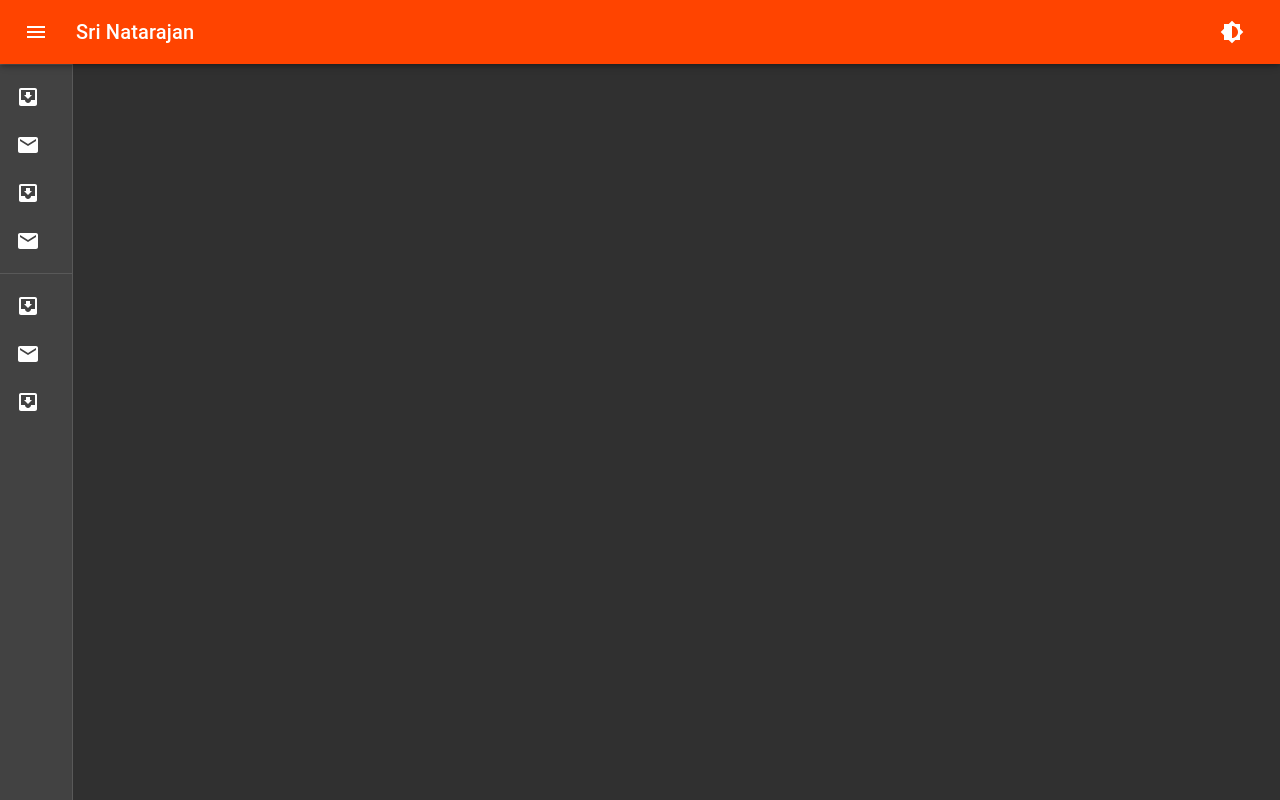
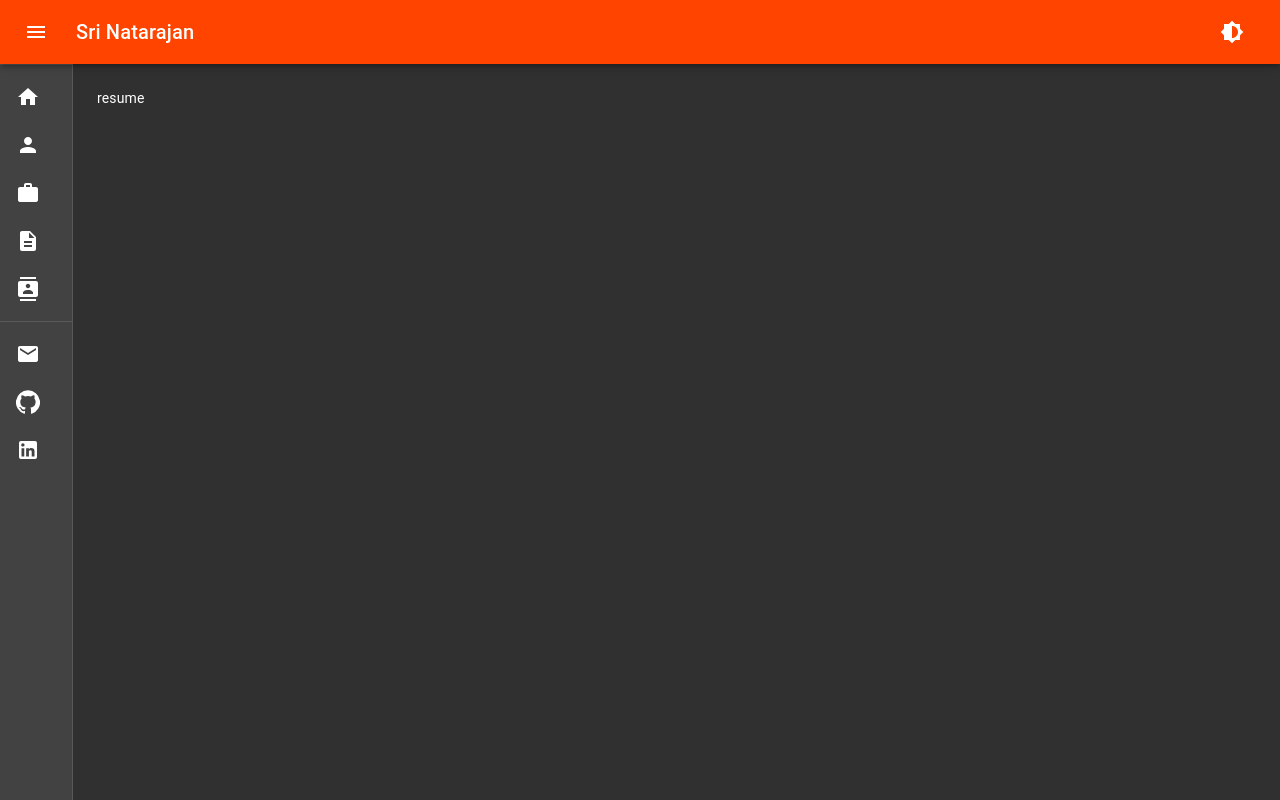
Before and after one commit to sriyegna/website-V4, a React (Create React App) app: page /resume in a window 1280 px wide. Built offline with nearby package versions, Linux system fonts and the light colour scheme.

Commit message:
Finished leftnav

```diff
--- a/package.json
+++ b/package.json
@@ -10,6 +10,7 @@
     "@testing-library/user-event": "^7.1.2",
     "react": "^16.13.1",
     "react-dom": "^16.13.1",
+    "react-router-dom": "^5.2.0",
     "react-scripts": "3.4.1"
   },
   "scripts": {
--- a/src/Components/Drawer/AppBar.js
+++ b/src/Components/Drawer/AppBar.js
@@ -9,7 +9,7 @@ import { makeStyles } from "@material-ui/core/styles";
 import Brightness6Icon from "@material-ui/icons/Brightness6";
 import MenuIcon from "@material-ui/icons/Menu";
 
-import { themeObject, drawerWidth } from "../../themeObject";
+import { drawerWidth } from "../../themeObject";
 
 const useStyles = makeStyles((theme) => ({
   appBar: {
--- a/src/Components/Drawer/Drawer.js
+++ b/src/Components/Drawer/Drawer.js
@@ -1,7 +1,7 @@
 import React from "react";
 import clsx from "clsx";
 
-import { makeStyles } from "@material-ui/core/styles";
+import { makeStyles, useTheme } from "@material-ui/core/styles";
 import Drawer from "@material-ui/core/Drawer";
 import List from "@material-ui/core/List";
 import Divider from "@material-ui/core/Divider";
@@ -10,10 +10,12 @@ import ChevronLeftIcon from "@material-ui/icons/ChevronLeft";
 import ListItem from "@material-ui/core/ListItem";
 import ListItemIcon from "@material-ui/core/ListItemIcon";
 import ListItemText from "@material-ui/core/ListItemText";
-import InboxIcon from "@material-ui/icons/MoveToInbox";
-import MailIcon from "@material-ui/icons/Mail";
+import { Link as MuiLink } from "@material-ui/core";
 
+import { Link } from "react-router-dom";
 import { drawerWidth } from "../../themeObject";
+
+import { routeOptions, contactOptions } from "../../Navigation/DrawerOptions";
 
 const useStyles = makeStyles((theme) => ({
   drawer: {
@@ -47,9 +49,16 @@ const useStyles = makeStyles((theme) => ({
     // necessary for content to be below app bar
     ...theme.mixins.toolbar,
   },
+
+  link: {
+    color: "white",
+    textDecoration: "none",
+  },
 }));
 
 const MuiDrawer = (props) => {
+  const theme = useTheme();
+  console.log(theme);
   const classes = useStyles();
   const { open, handleDrawerClose } = props;
   return (
@@ -73,24 +82,38 @@ const MuiDrawer = (props) => {
       </div>
       <Divider />
       <List>
-        {["Inbox", "Starred", "Send email", "Drafts"].map((text, index) => (
-          <ListItem button key={text}>
-            <ListItemIcon>
-              {index % 2 === 0 ? <InboxIcon /> : <MailIcon />}
-            </ListItemIcon>
-            <ListItemText primary={text} />
-          </ListItem>
+        {routeOptions.map((option, index) => (
+          <Link to={option.route} className={classes.link}>
+            <ListItem button key={option.key}>
+              <ListItemIcon>{option.icon}</ListItemIcon>
+              <ListItemText
+                primary={option.text}
+                style={
+                  theme.palette.type === "dark"
+                    ? { color: "#fff" }
+                    : { color: "rgba(0, 0, 0, 0.87)" }
+                }
+              />
+            </ListItem>
+          </Link>
         ))}
       </List>
       <Divider />
       <List>
-        {["All mail", "Trash", "Spam"].map((text, index) => (
-          <ListItem button key={text}>
-            <ListItemIcon>
-              {index % 2 === 0 ? <InboxIcon /> : <MailIcon />}
-            </ListItemIcon>
-            <ListItemText primary={text} />
-          </ListItem>
+        {contactOptions.map((option, index) => (
+          <MuiLink href={option.route} className={classes.link}>
+            <ListItem button key={option.key}>
+              <ListItemIcon>{option.icon}</ListItemIcon>
+              <ListItemText
+                primary={option.text}
+                style={
+                  theme.palette.type === "dark"
+                    ? { color: "#fff" }
+                    : { color: "rgba(0, 0, 0, 0.87)" }
+                }
+              />
+            </ListItem>
+          </MuiLink>
         ))}
       </List>
     </Drawer>
--- a/src/Containers/MuiContainer.js
+++ b/src/Containers/MuiContainer.js
@@ -4,6 +4,8 @@ import CssBaseline from "@material-ui/core/CssBaseline";
 import { ThemeProvider, createMuiTheme } from "@material-ui/core/styles";
 
 import { themeObject } from "../themeObject";
+import Routes from "../Navigation/Routes";
+import { BrowserRouter as Router, Switch, Route } from "react-router-dom";
 
 import MuiAppBar from "../Components/Drawer/AppBar";
 import MuiDrawer from "../Components/Drawer/Drawer";
@@ -15,6 +17,14 @@ const useStyles = makeStyles((theme) => ({
   content: {
     flexGrow: 1,
     padding: theme.spacing(3),
+  },
+  toolbar: {
+    display: "flex",
+    alignItems: "center",
+    justifyContent: "flex-end",
+    padding: theme.spacing(0, 1),
+    // necessary for content to be below app bar
+    ...theme.mixins.toolbar,
   },
 }));
 
@@ -30,6 +40,7 @@ const useLightMode = () => {
       },
     };
     setTheme(updatedTheme);
+    console.log(updatedTheme);
   };
   return [theme, toggleLightMode];
 };
@@ -50,6 +61,7 @@ const MuiContainer = () => {
 
   return (
     <ThemeProvider theme={themeConfig}>
+      <Router>
         <div className={classes.root}>
           <CssBaseline />
           <MuiAppBar
@@ -58,12 +70,18 @@ const MuiContainer = () => {
             toggleLightMode={toggleLightMode}
           />
           <MuiDrawer open={open} handleDrawerClose={handleDrawerClose} />
-
           <main className={classes.content}>
             <div className={classes.toolbar} />
-          <div onClick={toggleLightMode}>Change Mode</div>
+            <Switch>
+              {Routes.map((route, index) => (
+                <Route key={index} exact path={route.path}>
+                  {route.content}
+                </Route>
+              ))}
+            </Switch>
           </main>
         </div>
+      </Router>
     </ThemeProvider>
   );
 };
--- /dev/null
+++ b/src/Navigation/DrawerOptions.js
@@ -0,0 +1,64 @@
+import React from "react";
+
+import HomeIcon from "@material-ui/icons/Home";
+import PersonIcon from "@material-ui/icons/Person";
+import WorkIcon from "@material-ui/icons/Work";
+import DescriptionIcon from "@material-ui/icons/Description";
+import ContactsIcon from "@material-ui/icons/Contacts";
+import EmailIcon from "@material-ui/icons/Email";
+import GitHubIcon from "@material-ui/icons/GitHub";
+import LinkedInIcon from "@material-ui/icons/LinkedIn";
+
+export const routeOptions = [
+  {
+    text: "Home",
+    key: "home",
+    route: "/",
+    icon: <HomeIcon />,
+  },
+  {
+    text: "About",
+    key: "about",
+    route: "/about",
+    icon: <PersonIcon />,
+  },
+  {
+    text: "Projects",
+    key: "projects",
+    route: "/projects",
+    icon: <WorkIcon />,
+  },
+  {
+    text: "Resume",
+    key: "resume",
+    route: "/resume",
+    icon: <DescriptionIcon />,
+  },
+  {
+    text: "Contact",
+    key: "contact",
+    route: "/contact",
+    icon: <ContactsIcon />,
+  },
+];
+
+export const contactOptions = [
+  {
+    text: "Email",
+    key: "email",
+    route: "mailto:sriyegna@gmail.com",
+    icon: <EmailIcon />,
+  },
+  {
+    text: "GitHub",
+    key: "github",
+    route: "http://github.com/sriyegna",
+    icon: <GitHubIcon />,
+  },
+  {
+    text: "LinkedIn",
+    key: "linkedin",
+    route: "http://linkedin.com/sriyegna",
+    icon: <LinkedInIcon />,
+  },
+];
--- /dev/null
+++ b/src/Navigation/Routes.js
@@ -0,0 +1,11 @@
+import React from "react";
+
+const Routes = [
+  { path: "/", content: "nopath" },
+  { path: "/about", content: <span>about</span> },
+  { path: "/projects", content: <span>projects</span> },
+  { path: "/resume", content: <span>resume</span> },
+  { path: "/contact", content: <span>contact</span> },
+];
+
+export default Routes;
--- a/src/themeObject.js
+++ b/src/themeObject.js
@@ -2,18 +2,12 @@ export const themeObject = {
   palette: {
     type: "dark",
     primary: {
-      // light: will be calculated from palette.primary.main,
       main: "#ff4400",
-      // dark: will be calculated from palette.primary.main,
-      // contrastText: will be calculated to contrast with palette.primary.main
     },
     secondary: {
-      light: "#0066ff",
       main: "#0044ff",
-      // dark: will be calculated from palette.secondary.main,
-      contrastText: "#ffcc00",
     },
   },
 };
 
-export const drawerWidth = 240;
+export const drawerWidth = 220;
```
Also changed, not shown: 1 other file (tests, documents, lock files or other folders). Lines whose indentation alone changed are shown as unchanged.
